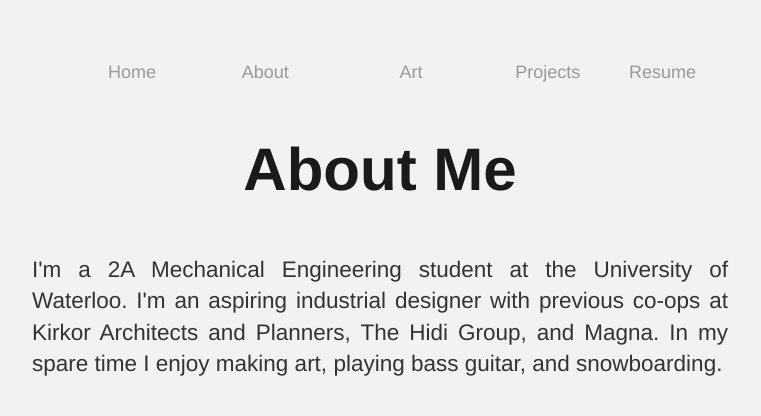
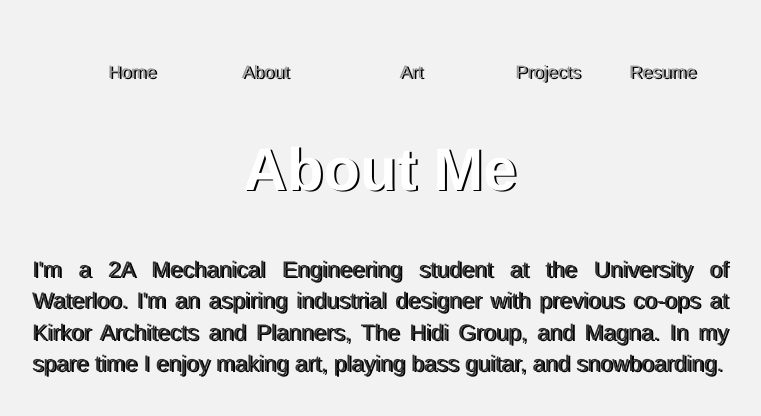
Before and after one commit to jhltsang/jhltsang.github.io, a Jekyll site: the page built from about/index.html, in a window 1280 px wide. Shown: the top 416 px of the page, without its empty margins (260-1021 px from the left). Built offline with Jekyll 4.4.1, drawn with Linux system fonts in a browser that asks for light colours.

Commit message:
Update default.html

```diff
--- a/_layouts/default.html
+++ b/_layouts/default.html
@@ -1,12 +1,15 @@
 <!DOCTYPE html>
 <html>
+
 <head>
   <title>{{ page.title }}</title>
   <!-- link to main stylesheet -->
   <link rel="stylesheet" type="text/css" href="/css/main.css">
 </head>
 <center>
+
   <body>
+    <div class="strokeme">
       <nav>
         <ul>
           <!---
@@ -26,4 +29,5 @@
       </div>
   </body>
 </center>
+
 </html>
```
Lines whose indentation alone changed are shown as unchanged.
